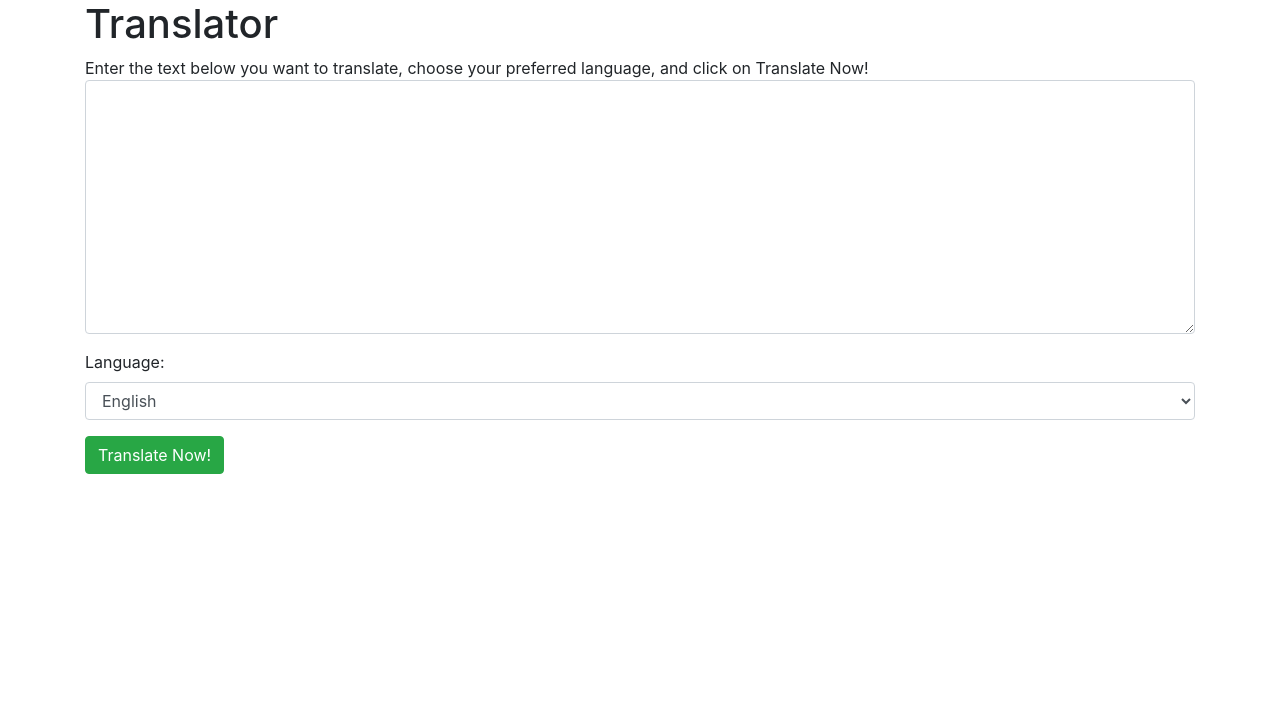
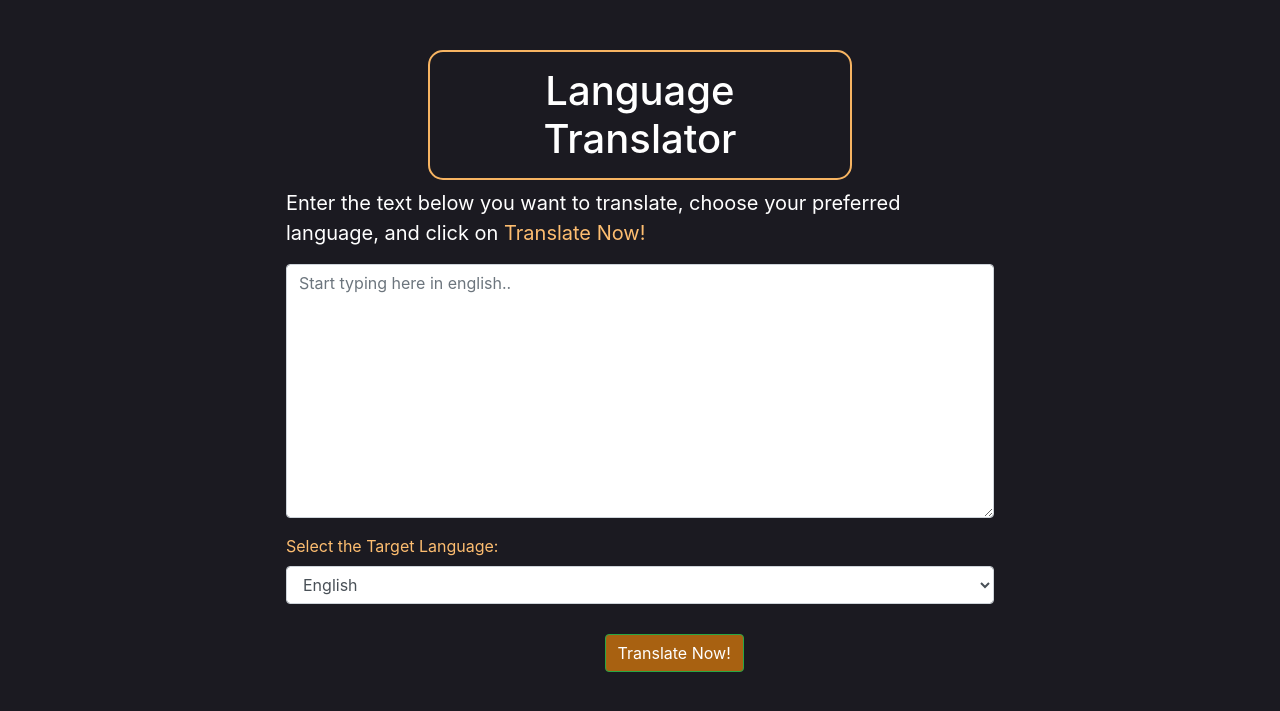
Before and after one commit to manoj24vvr/nmt_deploy_demo, a Flask app: page / in a window 1280 px wide. Shown: the top 711 px of the page. Run offline with Flask 2, Linux system fonts and the light colour scheme.

Commit message:
Add files via upload

```diff
--- a/templates/index.html
+++ b/templates/index.html
@@ -5,19 +5,45 @@
         <meta name="viewport" content="width=device-width, initial-scale=1.0">
         <link rel="stylesheet" href="https://cdn.jsdelivr.net/npm/bootstrap@4.5.3/dist/css/bootstrap.min.css"
         integrity="sha384-TX8t27EcRE3e/ihU7zmQxVncDAy5uIKz4rEkgIXeMed4M0jlfIDPvg6uqKI2xXr2" crossorigin="anonymous">
+        <link rel="stylesheet" href="style.css">
         <title>Translator</title>
+        <style>
+            body{
+                background-color: rgb(27, 26, 33);
+                color: rgb(255, 255, 255);
+            }
+            .title{
+                border: 2px solid rgb(247, 180, 98);
+                border-radius: 15px;
+                text-align: center;
+                padding: 15px 20px;
+                width: 60%;
+                margin-left: 20%;
+            }
+            div.container {
+                padding: 30px;
+                margin-top: 20px;
+                width: 60%;
+            }
+            p{
+                font-size: 20px;
+            }
+            p span, label{
+                color: rgb(253, 189, 112);
+            }
+        </style>
     </head>
     <body>
         <div class="container">
-        <h1>Translator</h1>
-        <div>Enter the text below you want to translate, choose your preferred language, and click on Translate Now!</div>
+        <h1 class="title">Language Translator</h1>
+        <p>Enter the text below you want to translate, choose your preferred language, and click on <span>Translate Now!</span></p>
         <div>
             <form method="POST">
                 <div class="form-group">
-                    <textarea name="text" cols="20" rows="10" class="form-control"></textarea>
+                    <textarea placeholder="Start typing here in english.." name="text" cols="20" rows="10" class="form-control"></textarea>
                 </div>
                 <div class="form-group">
-                    <label for="language">Language:</label>
+                    <label for="language">Select the Target Language:</label>
                     <select name="language" class="form-control">
                         <option value="en">English</option>
                         <option value="it">Italian</option>
@@ -27,7 +53,7 @@
                     </select>
                 </div>
                 <div>
-                <button type="submit" class="btn btn-success">Translate Now!</button>
+                <button type="submit" class="btn btn-success" style="background-color: rgb(168, 97, 17); margin: 2% 0 0 45%;">Translate Now!</button>
                 </div>
             </form>
         </div>
```
